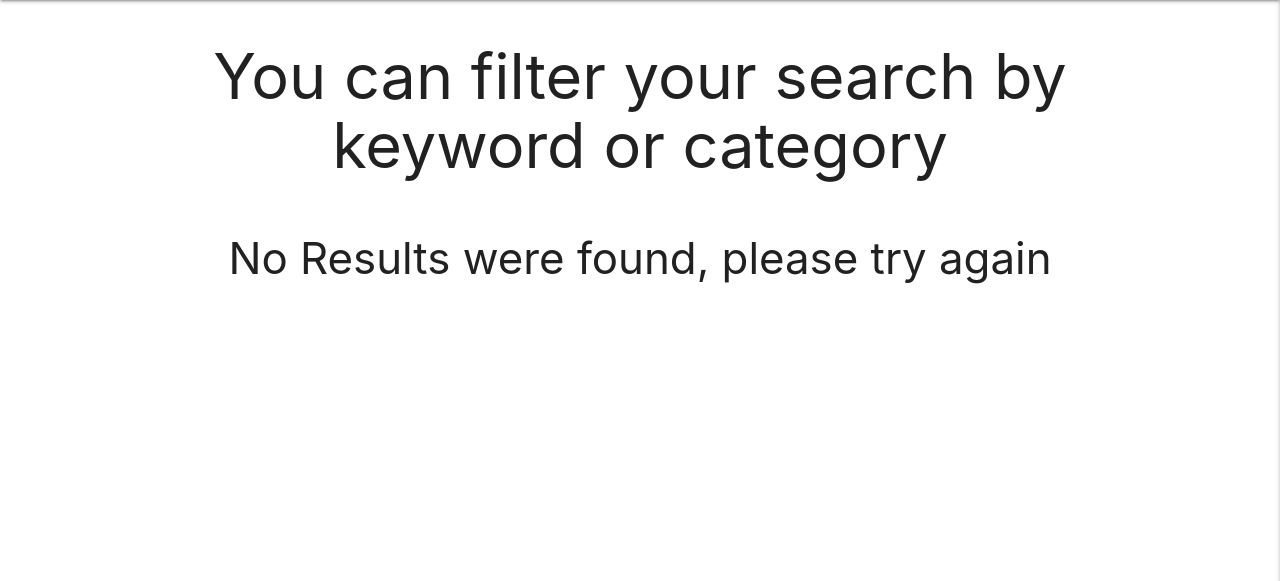
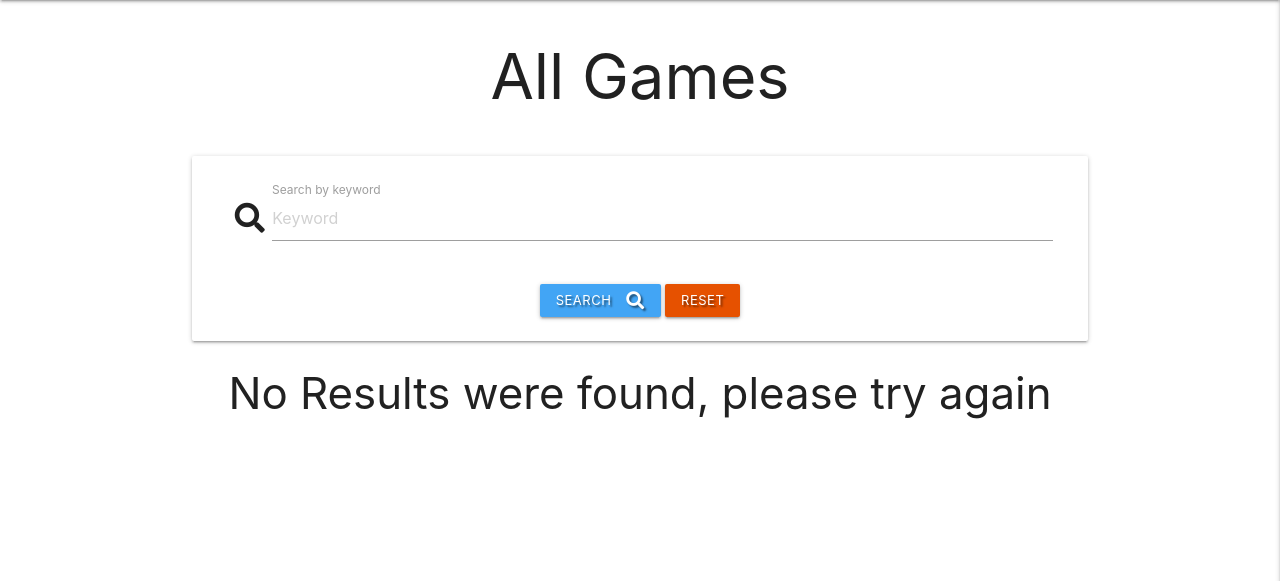
Before and after one commit to SamBurgess93/GamerHub, a Flask app: page / in a window 1280 px wide. Shown: the part 64-645 px from the top of the page. Run offline with Flask 2, Linux system fonts and the light colour scheme; data that the repository does not hold is empty; some libraries are stand-ins or nearby versions.

Commit message:
Add Search functionality

```diff
--- a/app.py
+++ b/app.py
@@ -21,8 +21,17 @@ mongo = PyMongo(app)
 @app.route("/get_games")
 def get_games():
 
-    # Find and display all technologies in database
+    # Find and display all games in database
     games = list(mongo.db.games.find())
+    return render_template(
+        "games.html", games=games
+    )
+
+
+@app.route("/search", methods=["GET", "POST"])
+def search():
+    query = request.form.get("query")
+    games = list(mongo.db.games.find({"$text": {"$search": query}}))
     return render_template(
         "games.html", games=games
     )
--- a/static/css/style.css
+++ b/static/css/style.css
@@ -6,8 +6,8 @@
     line-height: 2;
 }
 
-/*img {
-    height: 250px;
+img {
+    height: 300px;
     width: 400px;
     object-fit: cover;
-}*/
+}
--- a/templates/games.html
+++ b/templates/games.html
@@ -2,14 +2,33 @@
 {% block content %}
 
 <div class="row">
-    <div class="col s12">
-      <h1 class="center-align general-title">You can filter your search by keyword or category</h1>
-    </div>
+  <div class="col s12">
+    <h1 class="center-align general-title">All Games</h1>
+  </div>
 </div>
 
 
+<!-- Code for search box  -->
+<div class="row card-panel">
 
+  <form action="{{ url_for('search') }}" method="post" class="col s12">
+    <div class="row valign-wrapper center-align">
+      <div class="input-field col s12">
+        <i class="fas fa-search prefix"></i>
+        <input type="text" name="query" id="query" placeholder="Keyword" minlength="3" class="validate">
+        <label for="query">Search by keyword</label>
+      </div>
+    </div>
 
+    <!-- Search and reset buttons  -->
+      <div class="col s12 center-align">
+        <button type="submit" class="btn-small blue lighten-1 text-shadow"><i class="fas fa-search right"></i>
+          Search
+        </button>
+        <a href="{{ url_for('get_games') }}" class="btn-small orange darken-4 text-shadow">Reset</a>
+      </div>
+  </form>
+</div>
   <!-- Card panels-->
 
   {% if games|length > 0 %}
@@ -18,7 +37,7 @@
 
   <div class="row card-image red darken-1">
     <div class="col m4">
-        <img class="responsive-img" src="{{ games.game_image }}" alt="Video Game Image">
+        <img class="center-align" src="{{ games.game_image }}" alt="Video Game Image">
     </div>
 
     <div class="col m8">
```
Also changed, not shown: templates/add_game.html (+4 -3 lines).
